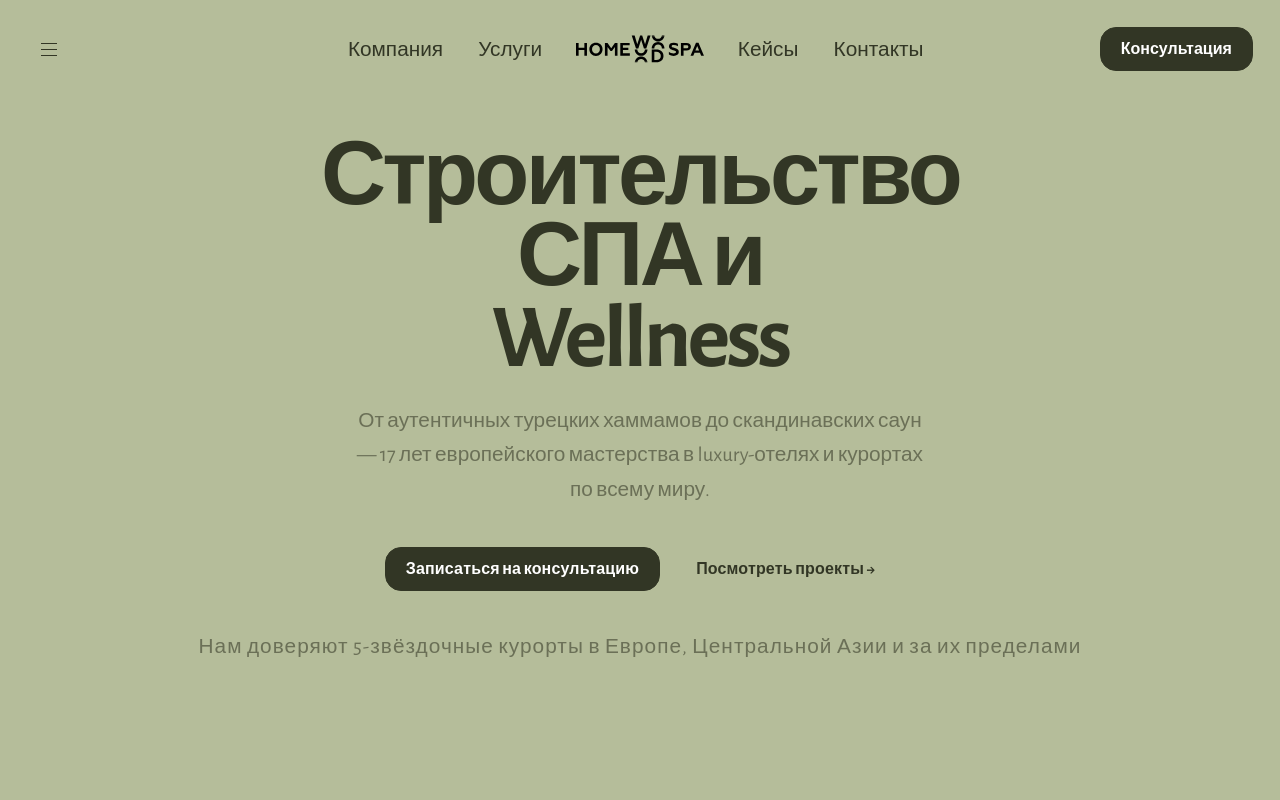
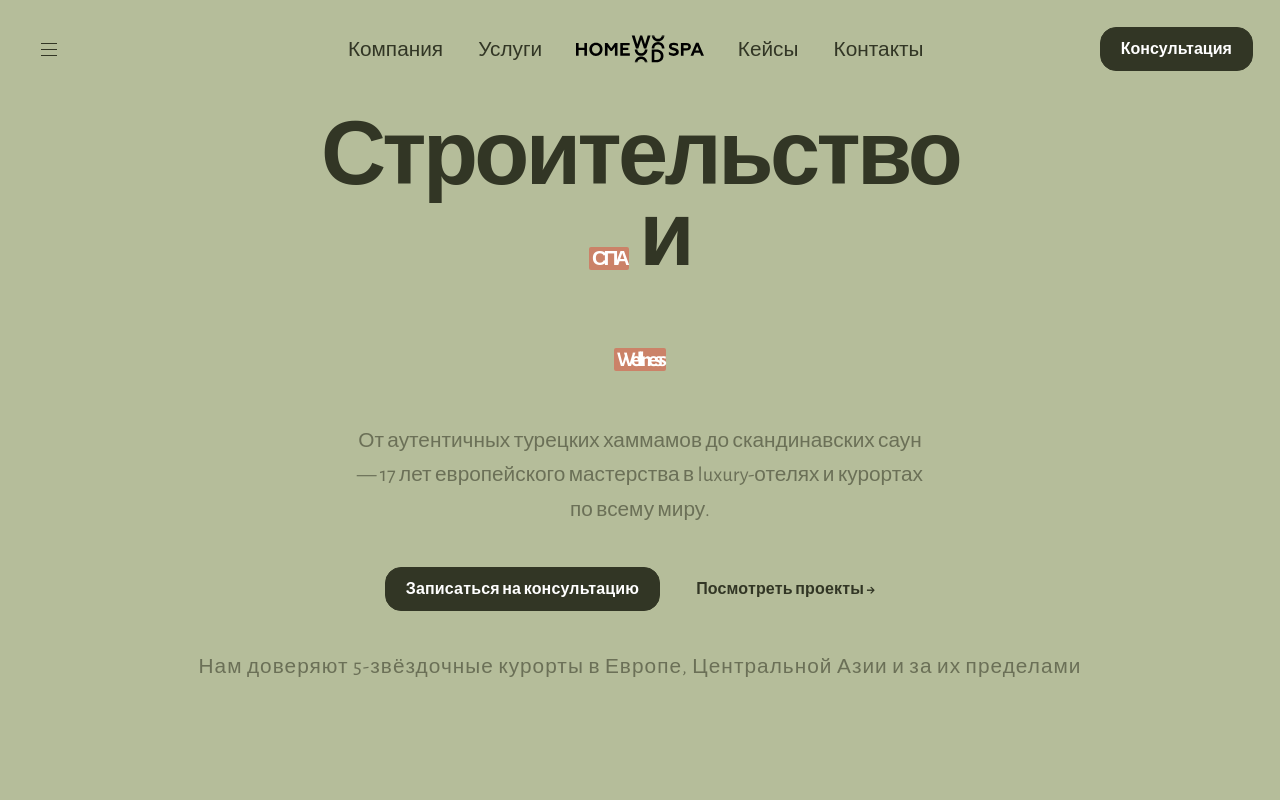
Before and after one commit to digitalcluster25/hws, a React (Vite) app: page / in a window 1280 px wide. Shown: the top 800 px of the page. Built offline with nearby package versions, Linux system fonts and the light colour scheme.

Commit message:
feat: text highlighter effect on hero h1

```diff
--- a/src/styles/hws.css
+++ b/src/styles/hws.css
@@ -753,3 +753,22 @@ select.hws-field { appearance: none; cursor: pointer; }
   .exp-card:nth-child(3) { border-bottom: 1px solid var(--c-border); }
   .exp-card:last-child { border-bottom: none; }
 }
+
+/* ─────────────────────────────────────────────
+   Text highlighter — Ohio heading-shortcode
+   ───────────────────────────────────────────── */
+.hl {
+  display: inline;
+  background: var(--c-terra);
+  color: #fff;
+  /* padding по вертикали = полная высота строки */
+  padding: 0.05em 0.15em;
+  box-decoration-break: clone;
+  -webkit-box-decoration-break: clone;
+  border-radius: 2px;
+}
+/* приглушённый вариант */
+.hl--light {
+  background: rgba(203, 130, 104, 0.18);
+  color: var(--c-dark);
+}
--- a/src/wireframe/Wireframe.jsx
+++ b/src/wireframe/Wireframe.jsx
@@ -63,7 +63,7 @@ export default function Wireframe() {
       <section id="home" className="min-h-screen flex flex-col items-center justify-center py-28 text-center"
         style={{ background: C.light, ...px }}>
         <div style={wrap}>
-          <h1 className="hws-h1 mb-6">Строительство<br />СПА и<br />Wellness</h1>
+          <h1 className="hws-h1 mb-6">Строительство<br /><span className="hl">СПА</span> и<br /><span className="hl">Wellness</span></h1>
           <p className="hws-body tc-muted max-w-xl mx-auto mb-10">
             От аутентичных турецких хаммамов до скандинавских саун — 17 лет европейского мастерства в luxury-отелях и курортах по всему миру.
           </p>
```
